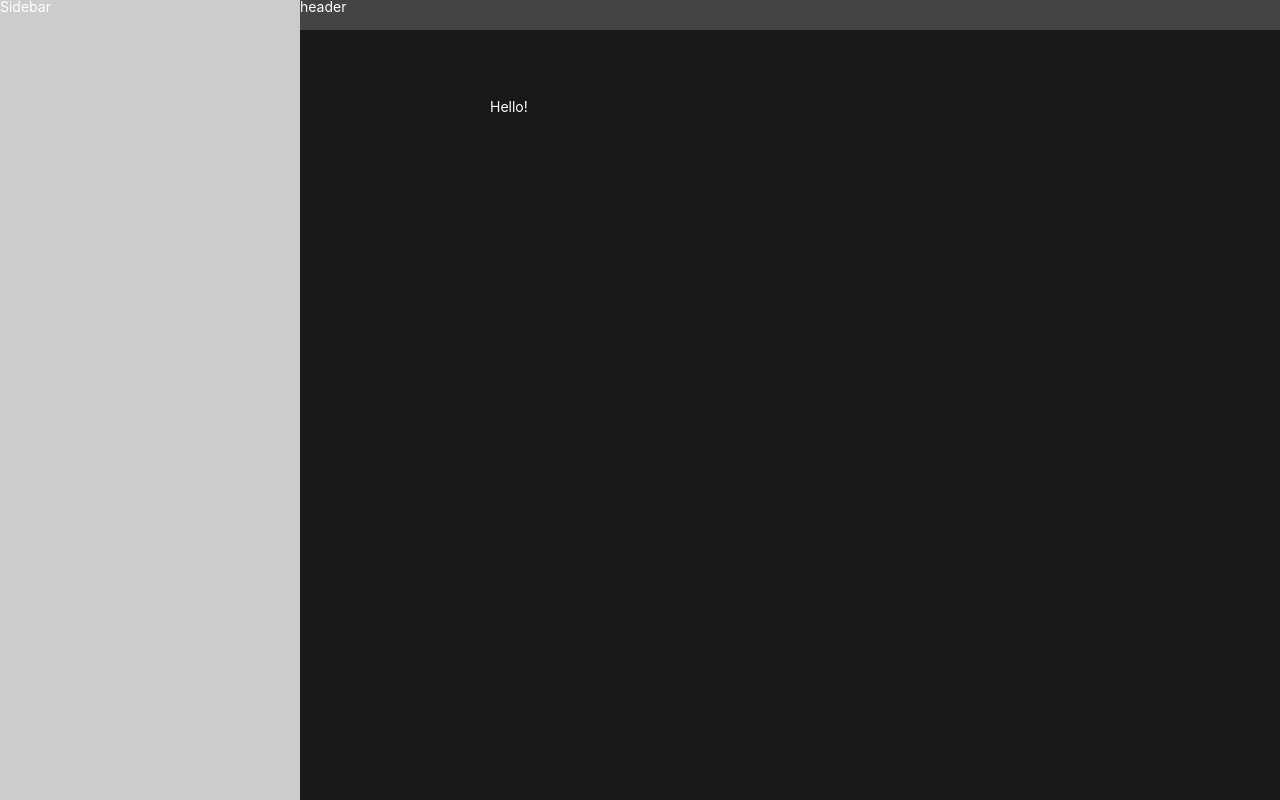
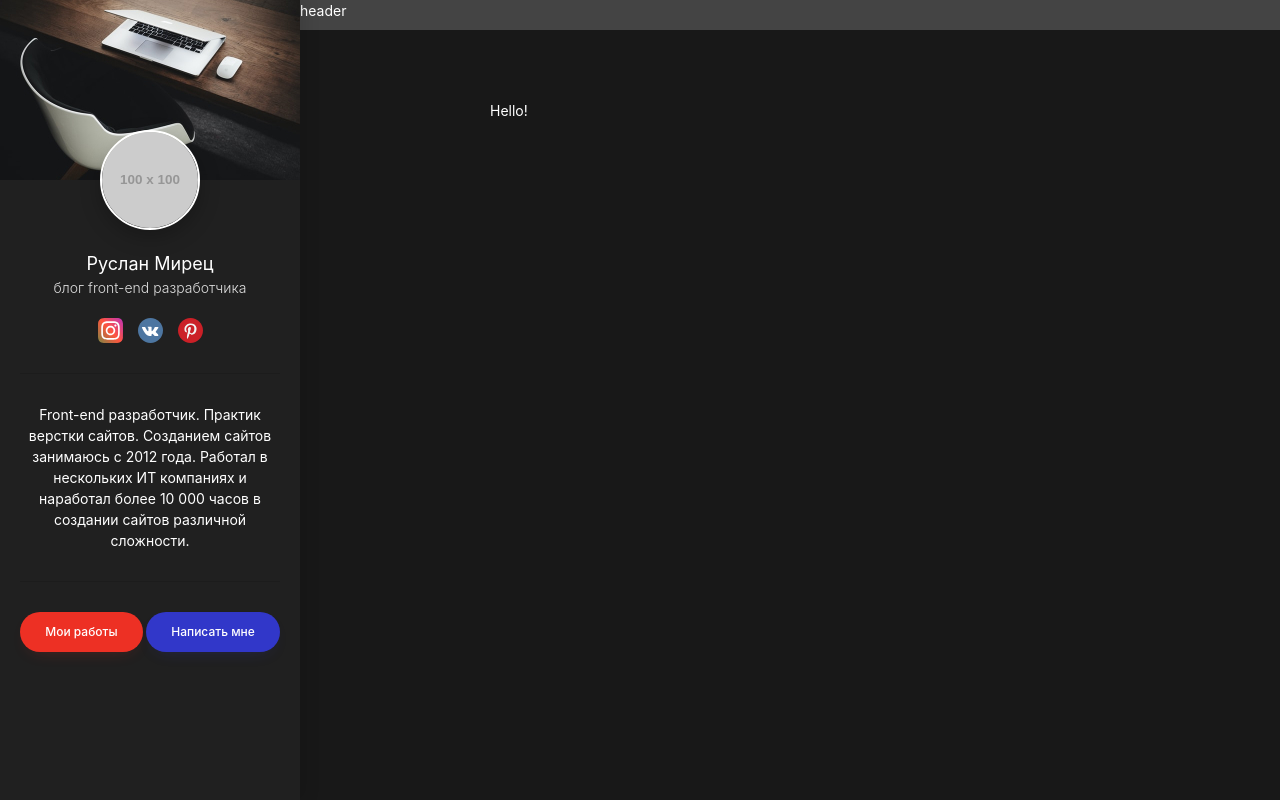
Before and after one commit to RuslanMirets/personal-blog, a website: page src/index.html in a window 1280 px wide. Drawn offline with nearby package versions, Linux system fonts and the light colour scheme; files that its build step writes are made by us from their sources; placeholder pictures from the web are drawn by us.

Commit message:
Урок 2

```diff
--- a/src/assets/scss/_vars.scss
+++ b/src/assets/scss/_vars.scss
@@ -1,6 +1,8 @@
 $primary: #202020;
 $secondary: #121212;
 $white: #fff;
+$red: #ED3024;
+$blue: #3137C9;
 
 $z-index-sidebar: 1000;
 $z-index-header: 1000;
--- /dev/null
+++ b/src/assets/scss/blocks/btn.scss
@@ -0,0 +1,34 @@
+.btn {
+    display: inline-block;
+    vertical-align: top;
+    padding: 1.1em 2.1em;
+    background: $secondary;
+    border: none;
+    cursor: pointer;
+    border-radius: 3em;
+    font-family: inherit;
+    font-size: 1.2rem;
+    line-height: 1.1;
+    font-weight: 500;
+    color: $white;
+    text-decoration: none;
+    transition: background-color 0.2s linear;
+
+    &--red {
+        background-color: $red;
+        box-shadow: 0 7px 17px -10px rgba($red, 0.3);
+
+        &:hover {
+            background-color: darken($red, 5%);
+        }
+    }
+
+    &--blue {
+        background-color: $blue;
+        box-shadow: 0 7px 17px -10px rgba($blue, 0.3);
+
+        &:hover {
+            background-color: darken($blue, 5%);
+        }
+    }
+}
--- /dev/null
+++ b/src/assets/scss/blocks/profile.scss
@@ -0,0 +1,29 @@
+.profile__avatar {
+    display: block;
+    width: 10rem;
+    height: 10rem;
+    margin: 0 auto 2rem;
+    position: relative;
+    border: 2px solid #fff;
+    box-shadow: 0 7px 20px rgba(0, 0, 0, 0.25);
+    border-radius: 50%;
+}
+.profile__name {
+    font-size: 1.8rem;
+    text-align: center;
+}
+.profile__prof {
+    margin-bottom: 2rem;
+    font-style: 1.4rem;
+    font-weight: 300;
+    color: #dedede;
+    text-align: center;
+}
+.profile__text {
+    padding: 3rem 0;
+    margin: 3rem 0;
+    font-style: 1.2rem;
+    text-align: center;
+    border-top: 1px solid #1c1c1c;
+    border-bottom: 1px solid #1c1c1c;
+}
--- a/src/assets/scss/blocks/sidebar.scss
+++ b/src/assets/scss/blocks/sidebar.scss
@@ -1,9 +1,32 @@
 .sidebar {
     width: $sidebar-width;
     height: 100vh;
-    background-color: #ccc;
+    background-color: $primary;
+    box-shadow: 5px 0 15px rgba(#050505, 0.1);
     position: fixed;
     top: 0;
     left: 0;
     z-index: $z-index-sidebar;
 }
+
+.sidebar__header {
+    height: 180px;
+    background-color: $secondary;
+    img {
+        display: block;
+        width: 100%;
+        height: 100%;
+        object-fit: cover;
+    }
+}
+
+.sidebar__content {
+    padding: 0 2rem;
+    margin-top: -5rem;
+}
+
+.sidebar__footer {
+    display: flex;
+    justify-content: space-between;
+    padding: 0 2rem;
+}
--- /dev/null
+++ b/src/assets/scss/blocks/social.scss
@@ -0,0 +1,7 @@
+.social {
+    display: flex;
+    justify-content: center;
+}
+.social__item {
+    margin: 0 0.75rem;
+}
--- a/src/assets/scss/style.scss
+++ b/src/assets/scss/style.scss
@@ -10,6 +10,7 @@ body {
     font-family: -apple-system, BlinkMacSystemFont, "Segoe UI", Roboto, "Helvetica Neue", Arial, "Noto Sans", sans-serif,
         "Apple Color Emoji", "Segoe UI Emoji", "Segoe UI Symbol", "Noto Color Emoji";
     font-size: 1.4rem;
+    line-height: 1.5;
     color: $white;
 }
 
@@ -24,3 +25,6 @@ body {
 @import "blocks/sidebar";
 @import "blocks/main";
 @import "blocks/container";
+@import "blocks/profile";
+@import "blocks/social";
+@import "blocks/btn";
--- a/src/partials/sidebar.html
+++ b/src/partials/sidebar.html
@@ -1,3 +1,39 @@
 <aside class="sidebar">
-    Sidebar
+    <div class="sidebar__header">
+        <img src="assets/images/sidebar-header.jpg" alt="">
+    </div>
+    <div class="sidebar__content">
+        <div class="profile">
+            <img class="profile__avatar" src="https://placehold.it/100" alt="">
+            <div class="profile__name">Руслан Мирец</div>
+            <div class="profile__prof">блог front-end разработчика</div>
+            <ul class="social">
+                <li class="social__item">
+                    <a class="social__link" href="#" target="_blank">
+                        <img src="assets/images/instagram.svg" alt="Руслан Мирец instagram">
+                    </a>
+                </li>
+                <li class="social__item">
+                    <a class="social__link" href="#" target="_blank">
+                        <img src="assets/images/vk.svg" alt="Руслан Мирец vk">
+                    </a>
+                </li>
+                <li class="social__item">
+                    <a class="social__link" href="#" target="_blank">
+                        <img src="assets/images/pinterest.svg" alt="Руслан Мирец pinterest">
+                    </a>
+                </li>
+            </ul>
+            <div class="profile__text">
+                <p>Front-end разработчик. Практик верстки сайтов.
+                    Созданием сайтов занимаюсь с 2012 года. Работал в нескольких ИТ компаниях и наработал более 10 000
+                    часов в создании
+                    сайтов различной сложности.</p>
+            </div>
+        </div>
+    </div>
+    <div class="sidebar__footer">
+        <a class="btn btn--red" href="#">Мои работы</a>
+        <button class="btn btn--blue" type="button">Написать мне</button>
+    </div>
 </aside>
```
Also changed, not shown: dist/assets/css/style.css, dist/assets/css/style.min.css, dist/assets/images/instagram.svg (added), dist/assets/images/pinterest.svg (added), dist/assets/images/sidebar-header.jpg (added), dist/assets/images/vk.svg (added), dist/index.html, src/assets/images/instagram.svg (added), src/assets/images/pinterest.svg (added), src/assets/images/sidebar-header.jpg (added), src/assets/images/vk.svg (added).
